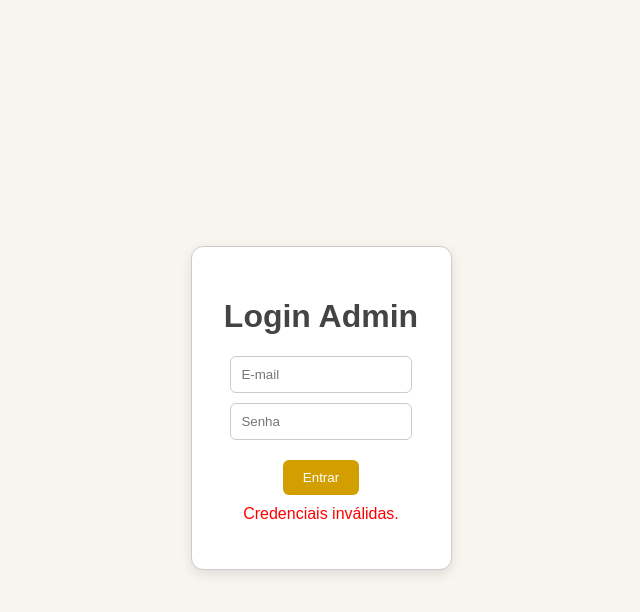
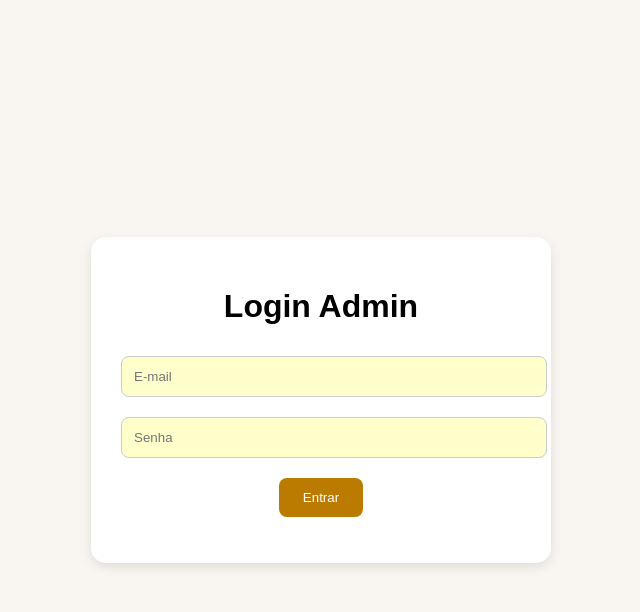
Before and after one commit to Metodo-forja-MF/Loginadm, a plain HTML site: page index.html in a window 1280 px wide. Both pictures are taken after a click on the button "Entrar". Shown: the whole page, without its empty margins (319-959 px from the left). Drawn offline with Linux system fonts and the light colour scheme; no server answers.

Commit message:
Add files via upload

```diff
--- a/index.html
+++ b/index.html
@@ -1,17 +1,17 @@
 <!DOCTYPE html>
 <html lang="pt-BR">
 <head>
-  <meta charset="UTF-8" />
-  <meta name="viewport" content="width=device-width, initial-scale=1.0" />
+  <meta charset="UTF-8">
   <title>Login Admin</title>
-  <link rel="stylesheet" href="style.css" />
+  <meta name="viewport" content="width=device-width, initial-scale=1.0">
+  <link rel="stylesheet" href="style.css">
   <script type="module" src="login.js" defer></script>
 </head>
 <body>
   <div class="container">
     <h1>Login Admin</h1>
-    <input type="email" id="email" placeholder="E‑mail" autocomplete="username" />
-    <input type="password" id="password" placeholder="Senha" autocomplete="current-password" />
+    <input type="email" id="email" placeholder="E-mail" />
+    <input type="password" id="password" placeholder="Senha" />
     <button onclick="login()">Entrar</button>
     <p id="loginError" class="error"></p>
   </div>
--- a/login.js
+++ b/login.js
@@ -2,29 +2,26 @@ import { initializeApp } from "https://www.gstatic.com/firebasejs/10.12.2/fireba
 import { getAuth, signInWithEmailAndPassword } from "https://www.gstatic.com/firebasejs/10.12.2/firebase-auth.js";
 
 const firebaseConfig = {
-  apiKey: "AIzaSyBKtKrRP4AjLHcdeEdy1TZC9nHWdv5y7n0",
+  apiKey: "AIzaSyBktKrRP4AjLUcdeEdyTlT2Q9hHdV5y7nQ",
   authDomain: "metodo-forja.firebaseapp.com",
   projectId: "metodo-forja",
   storageBucket: "metodo-forja.appspot.com",
-  messagingSenderId: "949791380634",
-  appId: "1:949791380634:web:5c015b5fbe082821ea86ab",
-  measurementId: "G-6Z92LJY5LZ"
+  messagingSenderId: "947913980364",
+  appId: "1:947913980364:web:5c1b55fbbe082821ea06ab"
 };
 
 const app = initializeApp(firebaseConfig);
 const auth = getAuth(app);
 
-export function login() {
-  const email = document.getElementById('email').value.trim();
-  const password = document.getElementById('password').value;
-  const errorEl = document.getElementById('loginError');
+window.login = function () {
+  const email = document.getElementById("email").value;
+  const password = document.getElementById("password").value;
 
-  if (email === 'admberti@forja.com' && password === '%Wesley99132395') {
-    window.location.href = 'painel.html';
-  } else {
-    errorEl.textContent = 'Credenciais inválidas.';
-  }
+  signInWithEmailAndPassword(auth, email, password)
+    .then(() => {
+      window.location.href = "painel.html";
+    })
+    .catch(() => {
+      document.getElementById("loginError").textContent = "Credenciais inválidas.";
+    });
 }
-
-window.login = login;
-gin;
--- a/style.css
+++ b/style.css
@@ -1,54 +1,46 @@
 body {
+  background-color: #f9f6f1;
   font-family: Arial, sans-serif;
-  background-color: #f7f5f0;
   display: flex;
+  align-items: center;
   justify-content: center;
-  align-items: center;
   height: 100vh;
+  margin: 0;
 }
-
 .container {
-  background-color: #fff;
+  background-color: white;
   padding: 30px;
+  border-radius: 15px;
+  box-shadow: 0 4px 12px rgba(0,0,0,0.1);
+  width: 90%;
+  max-width: 400px;
+  text-align: center;
+}
+input {
+  width: 100%;
+  padding: 12px;
+  margin: 10px 0;
+  border-radius: 8px;
   border: 1px solid #ccc;
-  border-radius: 12px;
-  text-align: center;
-  box-shadow: 0px 4px 12px rgba(0, 0, 0, 0.1);
+  background-color: #ffffcc;
 }
-
-h1 {
-  color: #444;
-}
-
-input {
-  display: block;
-  margin: 10px auto;
-  padding: 10px;
-  width: 80%;
-  border: 1px solid #ccc;
-  border-radius: 6px;
-}
-
 button {
-  padding: 10px 20px;
-  background-color: #d39e00;
+  background-color: #bb7a00;
+  color: white;
+  padding: 12px 24px;
   border: none;
-  color: #fff;
-  border-radius: 6px;
+  border-radius: 8px;
   cursor: pointer;
   margin-top: 10px;
 }
-
 button:hover {
-  background-color: #b88000;
+  background-color: #a96d00;
 }
-
 .error {
   color: red;
   margin-top: 10px;
 }
-
-.info {
+.sucesso {
   color: green;
   margin-top: 10px;
 }
```
Also changed, not shown: painel.html (+4 -4 lines), painel.js (+8 -12 lines).
